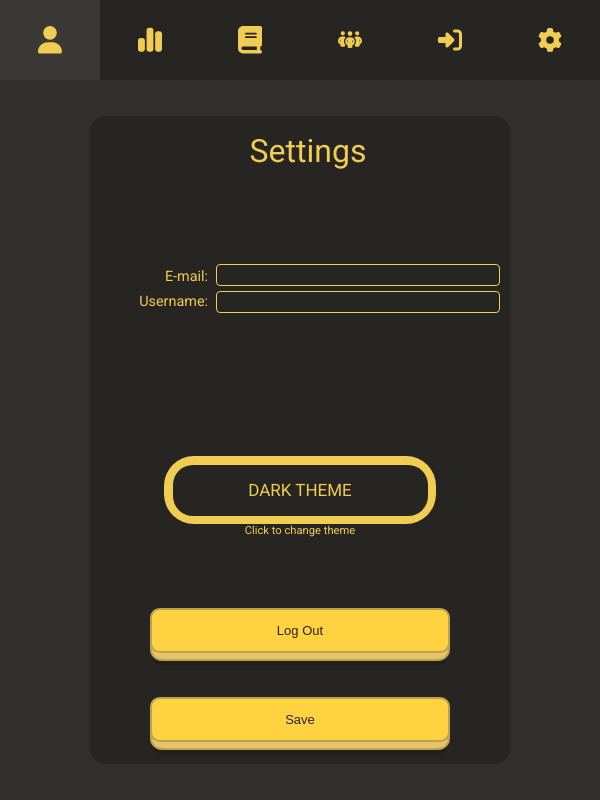
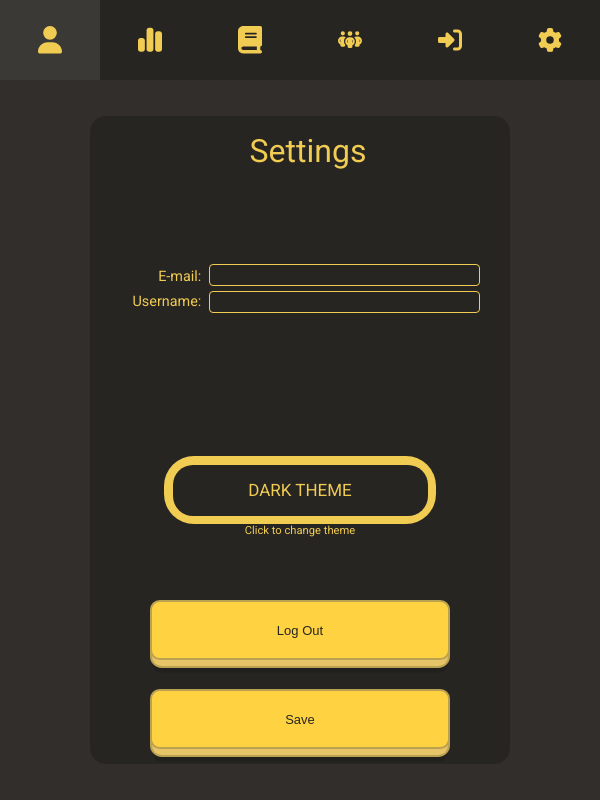
Before and after one commit to TheArtemis/chopstick.js, a Vue app: page /settings in a window 600 px wide. Built offline with nearby package versions, Linux system fonts and the light colour scheme.

Commit message:
Changed settings

```diff
--- a/src/assets/settings.css
+++ b/src/assets/settings.css
@@ -216,7 +216,6 @@ input:valid {
   transform: translate3d(0, 0, -1em);
 }
 
-
 .settings-button.inactive {
   pointer-events: none;
   background: var(--button-inactive);
@@ -247,6 +246,7 @@ input:valid {
   }
   .topsettcont {
     gap: 0.3rem;
+    margin-right: 1.4rem;
   }
 
   input {
@@ -262,6 +262,7 @@ input:valid {
   }
   .settings-button {
     font-size: 13px;
+    height: 60px;
   }
 }
 @media only screen and (max-width: 497px) {
@@ -286,6 +287,7 @@ input:valid {
   }
   .topsettcont {
     gap: 0.3rem;
+    margin-right: 1rem;
   }
 
   input {
```
